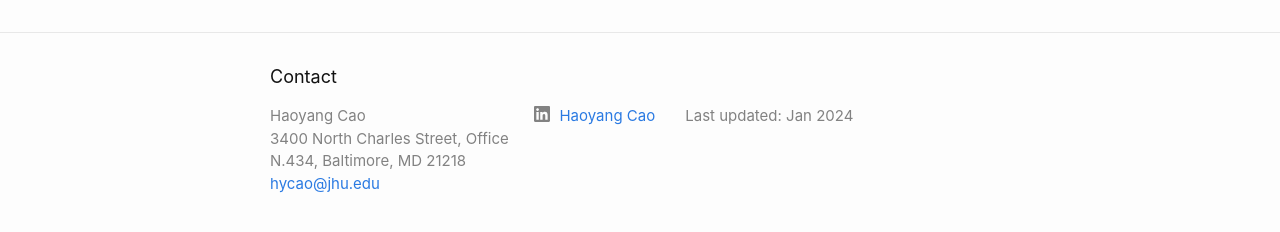
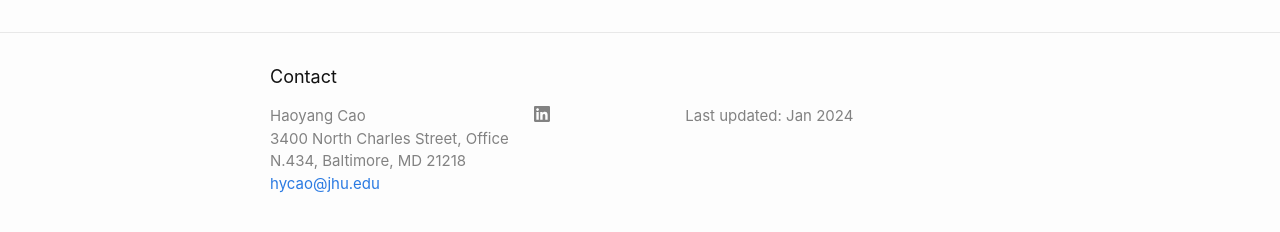
Before and after one commit to Haoyang-Cao/Haoyang-Cao.github.io, a Jekyll site: the page built from docs/index.markdown, in a window 1280 px wide. Shown: the part 645-877 px from the top of the page. Built offline with Jekyll 4.4.1, drawn with Linux system fonts in a browser that asks for light colours.

Commit message:
Update social.html

```diff
--- a/docs/_includes/social.html
+++ b/docs/_includes/social.html
@@ -1,5 +1,5 @@
 <ul class="social-media-list">
-  {%- if site.linkedin_username -%}<li><a href="https://www.linkedin.com/in/haoyang-cao" target="_blank"><svg class="svg-icon"><use xlink:href="{{ '/assets/minima-social-icons.svg#linkedin' | relative_url }}"></use></svg> <span class="username">{{ site.linkedin_username| escape }}</span></a></li>{%- endif -%}
+  {%- if site.linkedin_username -%}<li><a href="https://www.linkedin.com/in/haoyang-cao" target="_blank"><svg class="svg-icon"><use xlink:href="{{ '/assets/minima-social-icons.svg#linkedin' | relative_url }}"></use></svg></a></li>{%- endif -%}
   {%- if site.googleplus_username -%}<li><a href="https://plus.google.com/{{ site.googleplus_username| escape }}"><svg class="svg-icon"><use xlink:href="{{ '/assets/minima-social-icons.svg#googleplus' | relative_url }}"></use></svg> <span class="username">{{ site.googleplus_username| escape }}</span></a></li>{%- endif -%}
   {%- if site.rss -%}<li><a href="{{ 'feed.xml' | relative_url }}"><svg class="svg-icon"><use xlink:href="{{ '/assets/minima-social-icons.svg#rss' | relative_url }}"></use></svg> <span>{{ site.rss | escape }}</span></a></li>{%- endif -%}
 </ul>
```
